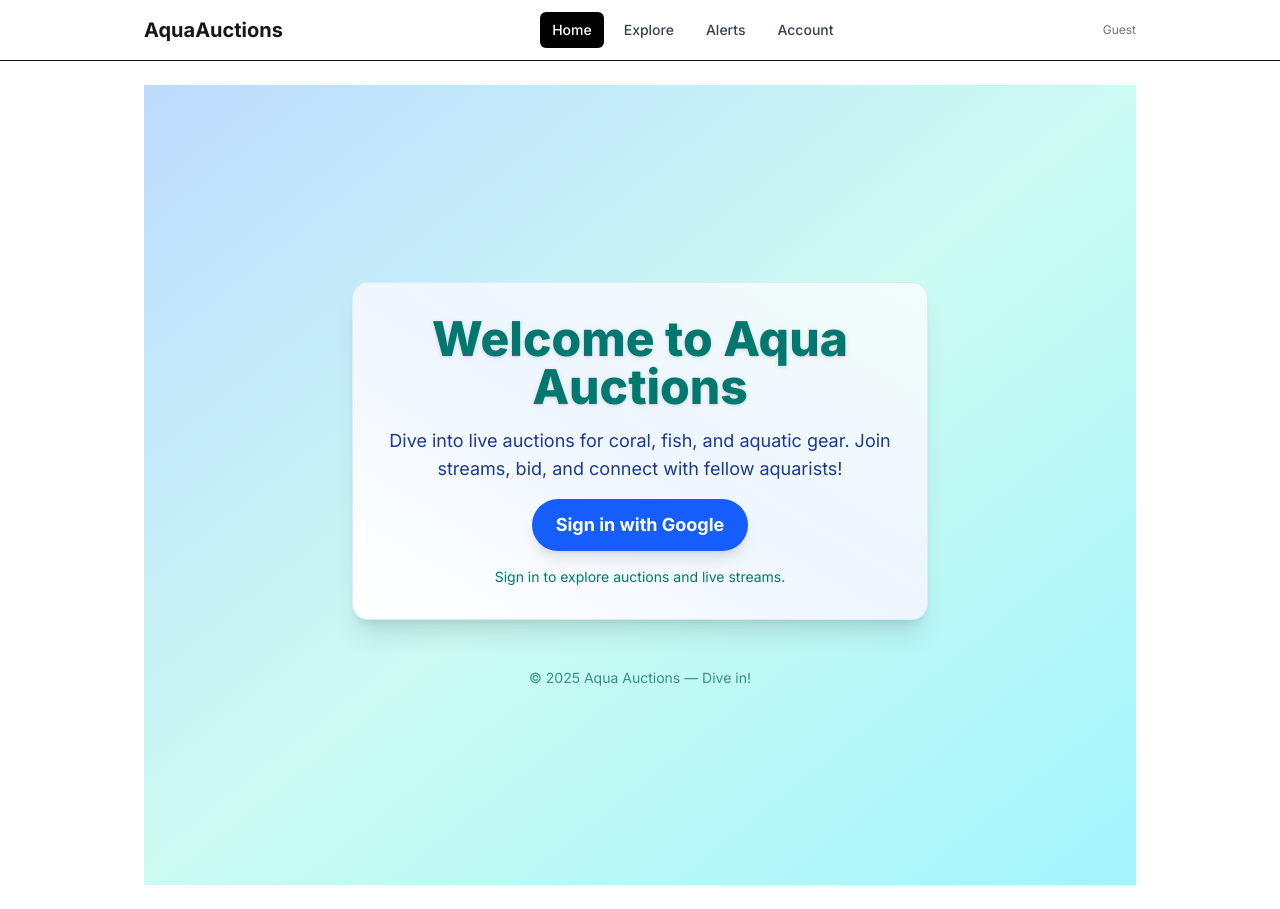
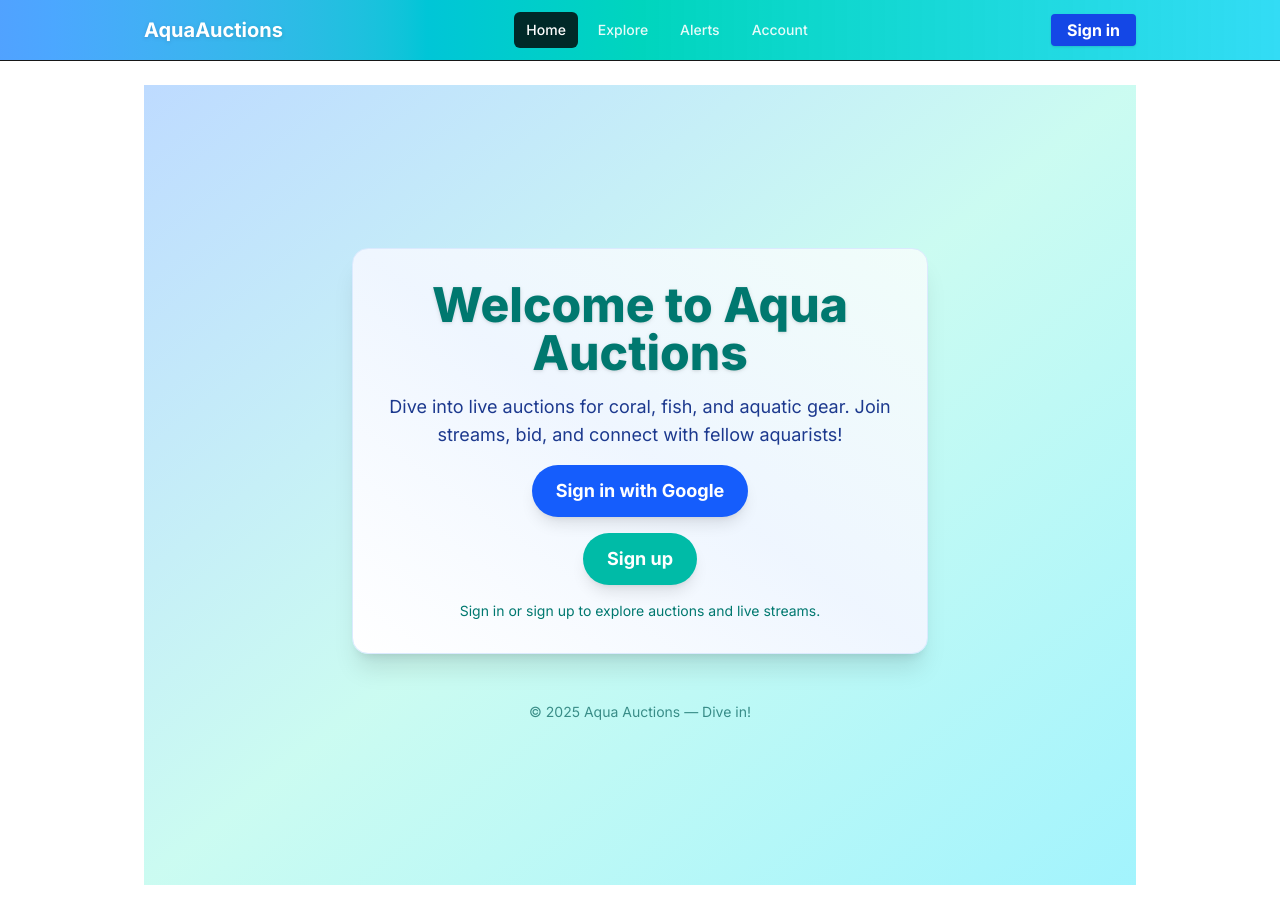
Before and after one commit to mc4349/aquaauctions1, a Next.js app: page / in a window 1280 px wide. Built offline with nearby package versions, Linux system fonts and the light colour scheme; no server answers.

Commit message:
Aqua theme: update homepage and navbar with oceanic colors and Go Live button

```diff
--- a/src/app/page.tsx
+++ b/src/app/page.tsx
@@ -25,10 +25,16 @@ export default function HomePage() {
               >
                 Sign in with Google
               </button>
-              <p className="text-sm text-teal-700">Sign in to explore auctions and live streams.</p>
+              <Link
+                href="/signup"
+                className="px-6 py-3 rounded-full bg-teal-500 text-white font-bold text-lg shadow-lg hover:bg-blue-600 transition"
+              >
+                Sign up
+              </Link>
+              <p className="text-sm text-teal-700">Sign in or sign up to explore auctions and live streams.</p>
             </>
           ) : (
-            <>
+            <div className="flex flex-row justify-center gap-4">
               <Link
                 href="/explore"
                 className="px-6 py-3 rounded-full bg-teal-600 text-white font-bold text-lg shadow-lg hover:bg-blue-700 transition"
@@ -36,12 +42,18 @@ export default function HomePage() {
                 Explore Auctions
               </Link>
               <Link
+                href="/stream"
+                className="px-6 py-3 rounded-full bg-cyan-600 text-white font-bold text-lg shadow-lg hover:bg-teal-700 transition"
+              >
+                Go Live
+              </Link>
+              <Link
                 href="/account"
-                className="px-6 py-3 rounded-full bg-cyan-600 text-white font-bold text-lg shadow-lg hover:bg-blue-700 transition"
+                className="px-6 py-3 rounded-full bg-blue-700 text-white font-bold text-lg shadow-lg hover:bg-teal-600 transition"
               >
                 Account Dashboard
               </Link>
-            </>
+            </div>
           )}
         </div>
       </div>
--- a/src/components/NavBar.tsx
+++ b/src/components/NavBar.tsx
@@ -6,7 +6,7 @@ import { useAuth } from "@/components/AuthProvider";
 
 export default function NavBar() {
   const pathname = usePathname();
-  const { user } = useAuth();
+  const { user, loginWithGoogle, logout } = useAuth();
 
   // Default tabs
   const tabs = [
@@ -17,19 +17,18 @@ export default function NavBar() {
 
   // If signed in, add the Stream tab
   if (user) {
-    tabs.push({ href: "/stream", label: "Stream" });
+    tabs.push({ href: "/stream", label: "Go Live" });
   }
 
   // Account tab is always visible
   tabs.push({ href: "/account", label: "Account" });
 
   return (
-    <header className="sticky top-0 z-50 w-full border-b bg-white/80 backdrop-blur">
+    <header className="sticky top-0 z-50 w-full border-b bg-gradient-to-r from-blue-400 via-teal-400 to-cyan-400/80 backdrop-blur">
       <div className="mx-auto max-w-5xl px-4 py-3 flex items-center justify-between">
-        <Link href="/" className="text-xl font-bold">
+        <Link href="/" className="text-xl font-bold text-white drop-shadow">
           AquaAuctions
         </Link>
-
         <nav className="flex items-center gap-2">
           {tabs.map((t) => {
             const active = pathname === t.href;
@@ -37,10 +36,10 @@ export default function NavBar() {
               <Link
                 key={t.href}
                 href={t.href}
-                className={`px-3 py-2 rounded-md text-sm font-medium ${
+                className={`px-3 py-2 rounded-md text-sm font-medium transition ${
                   active
-                    ? "bg-black text-white"
-                    : "text-gray-700 hover:bg-gray-100"
+                    ? "bg-black/80 text-white"
+                    : "text-white/90 hover:bg-white/20"
                 }`}
               >
                 {t.label}
@@ -48,9 +47,25 @@ export default function NavBar() {
             );
           })}
         </nav>
-
-        <div className="text-xs text-gray-500">
-          {user ? `Signed in` : `Guest`}
+        <div className="flex items-center gap-2">
+          {user ? (
+            <>
+              <span className="text-xs text-white/80">Signed in</span>
+              <button
+                onClick={logout}
+                className="px-3 py-1 rounded bg-red-500 text-white font-bold shadow hover:bg-red-600 transition"
+              >
+                Logout
+              </button>
+            </>
+          ) : (
+            <button
+              onClick={loginWithGoogle}
+              className="px-4 py-1 rounded bg-blue-700 text-white font-bold shadow hover:bg-teal-600 transition"
+            >
+              Sign in
+            </button>
+          )}
         </div>
       </div>
     </header>
```
